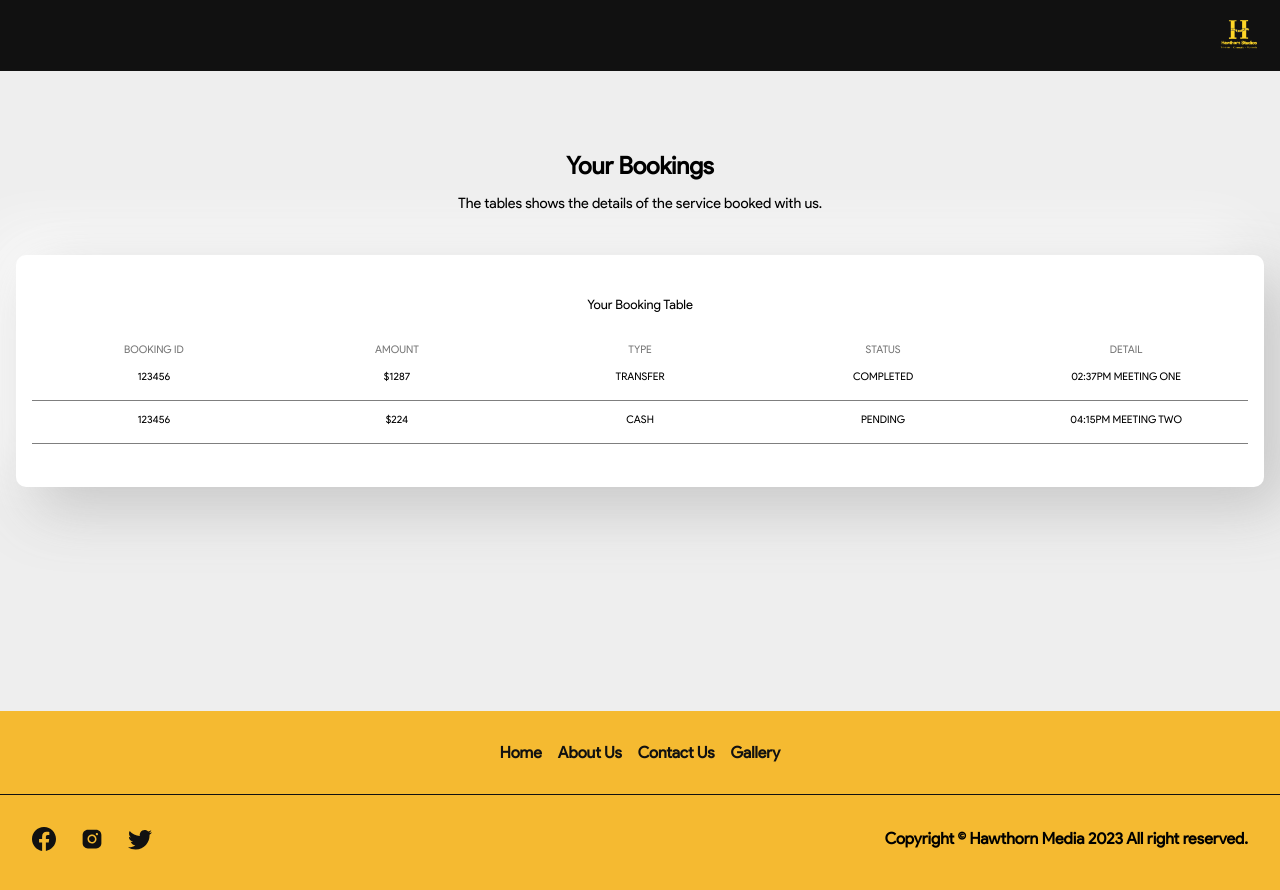
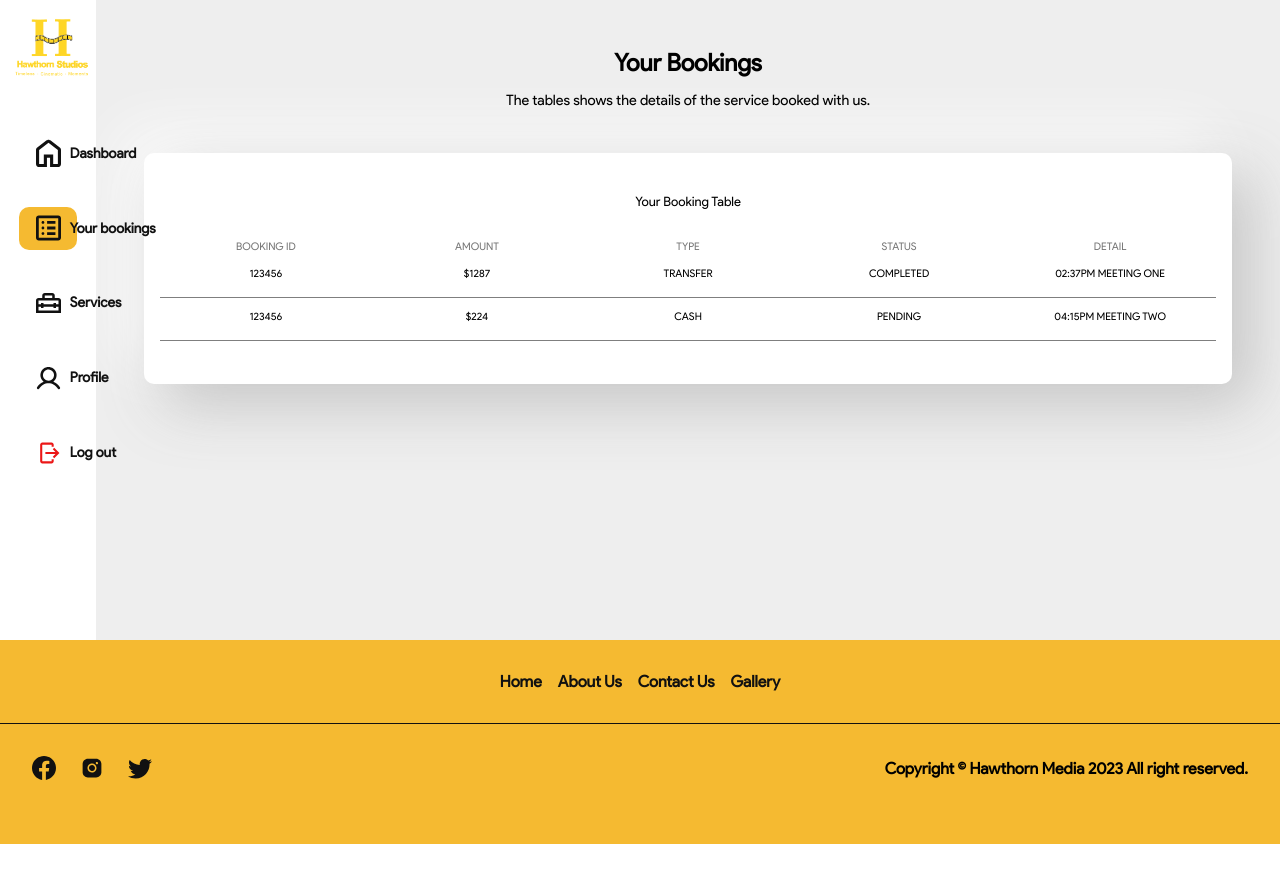
Before and after one commit to Eminence14/hawthorn-media, a React (Create React App) app: page /booking in a window 1280 px wide. Shown: the top 890 px of the page. After the commit the page ends 844 px from the top, so only its background shows below. Built offline with nearby package versions, Linux system fonts and the light colour scheme.

Commit message:
add tablet navbar

```diff
--- a/src/App.css
+++ b/src/App.css
@@ -1050,7 +1050,6 @@ label[for="remember"] input[type="checkbox"]:checked~span.custom::after {
 	gap: .5em;
 	font-weight: 700;
 	margin: 0 auto;
-	/* cursor: pointer; */
 }
 
 .acc_closer a:hover {
--- a/src/Tablet.css
+++ b/src/Tablet.css
@@ -42,6 +42,18 @@
         flex-direction: row;
         margin-left: auto;
         justify-content: end;
+    }
+
+    .navbar .authenticate a:nth-child(1):hover {
+        background-color: transparent;
+        color: var(--secondary);
+    }
+
+    .navbar .authenticate a:nth-child(2):hover {
+        color: var(--secondary);
+        border: 0px;
+        background-color: var(--primary);
+        text-decoration: none;
     }
 
     .mobile_nav>div ul a,
@@ -196,4 +208,134 @@
     /* CONTACT US ENDS HERE */
 
 
+
+    /* GALLERY BEGINS HERE */
+
+    /* GALLERY ENDS HERE */
+
+
+
+
+
+
+
+
+
+
+
+    /* ACCOUNT PAGES BEGINS HERE */
+
+    /* ACCOUNT NAVBAR BEGINS */
+
+
+    .acc_navbar {
+        background-color: white;
+        padding: 0;
+        position: relative;
+        justify-content: start;
+        align-items: start;
+    }
+
+    .acc_navbar .mobile_nav {
+        height: 100%;
+    }
+
+    .acc_navbar>.logo {
+        display: none;
+    }
+
+    .acc_navbar .logo {
+        width: 100px;
+        height: 100px;
+        object-fit: cover;
+    }
+
+    .acc_navbar .acc_closer {
+        position: relative;
+        background-color: white;
+        transform: translate(0);
+        width: 6em;
+        height: 100%;
+        border-radius: 0px;
+        justify-content: start;
+        align-items: center;
+    }
+
+    .acc_navbar .nav-titles {
+        visibility: hidden;
+        white-space: nowrap;
+        transform: translateX(-10vw);
+        background-color: var(--secondary);
+        padding: 1em;
+        border-radius: 5px;
+        opacity: 0;
+        transition: all 200ms;
+    }
+
+    .acc_closer a {
+        padding: 0.4em 0.6em;
+    }
+
+    .acc_navbar a:hover .nav-titles {
+        visibility: visible;
+        opacity: 1;
+        transform: translate(0);
+    }
+
+    .acc_closer a img {
+        width: 100%;
+        max-width: 25px;
+        height: 30px;
+        transform: translateX(7px);
+        margin-right: .5em;
+    }
+
+
+    /* ACCOUNT NAVBAR ENDS */
+
+
+
+
+
+
+
+
+
+    .tablet {
+        display: grid;
+        grid-template-areas:
+            'navbar main'
+            'footer footer'
+        ;
+        grid-template-columns: 6em 1fr;
+    }
+
+    .acc_navbar {
+        grid-area: navbar;
+    }
+
+    .tablet .dashboard,
+    .tablet .booking {
+        grid-area: main;
+        padding: 3em;
+    }
+
+    footer {
+        grid-area: footer;
+    }
+
+
+
+
+
+
+    .dash-cta a {
+        width: 200px;
+    }
+
+
+
+
+    /* ACCOUNT PAGES ENDS HERE */
+
 }
--- a/src/components/AccNavbar.js
+++ b/src/components/AccNavbar.js
@@ -40,27 +40,27 @@ const AccNavbar = () => {
                     <NavLink to='/dashboard'
                         style={({ isActive }) => ({ backgroundColor: isActive ? "#f5ba31" : "" })}>
                         <img src={DashImg} alt="" />
-                        Dashboard
+                        <span className='nav-titles'>Dashboard</span>
                     </NavLink>
                     <NavLink to='/booking'
                         style={({ isActive }) => ({ backgroundColor: isActive ? "#f5ba31" : "" })}>
                         <img src={BookImg} alt="" />
-                        Your bookings
+                        <span className='nav-titles'>Your bookings</span>
                     </NavLink>
                     <NavLink to='/service'
                         style={({ isActive }) => ({ backgroundColor: isActive ? "#f5ba31" : "" })}>
                         <img src={ServiceImg} alt="" />
-                        Services
+                        <span className='nav-titles'>Services</span>
                     </NavLink>
                     <NavLink to='/profile'
                         style={({ isActive }) => ({ backgroundColor: isActive ? "#f5ba31" : "" })}>
                         <img src={ProfImg} alt="" />
-                        Profile
+                        <span className='nav-titles'>Profile</span>
                     </NavLink>
                     <NavLink to='/'
                         style={({ isActive }) => ({ backgroundColor: isActive ? "#f5ba31" : "" })}>
                         <img src={LogImg} alt="" />
-                        Log out
+                        <span className='nav-titles'>Log out</span>
                     </NavLink>
                 </div>
             </nav>
--- a/src/components/Bookings.js
+++ b/src/components/Bookings.js
@@ -7,7 +7,7 @@ const Bookings = () => {
         window.scrollTo(0, 0)
     }, [])
     return (
-        <>
+        <div className="tablet">
             <AccNavbar />
             <div className="booking">
                 <h1>Your Bookings</h1>
@@ -47,7 +47,7 @@ const Bookings = () => {
 
             </div>
             <Footer />
-        </>
+        </div>
     );
 }
 
--- a/src/components/Dashboard.js
+++ b/src/components/Dashboard.js
@@ -12,8 +12,8 @@ const Dashboard = () => {
         window.scrollTo(0, 0)
     }, [])
     return (
-        <>
-            <AccNavbar />
+        <div className="tablet">
+            <AccNavbar className='tablet-nav' />
             <div className="dashboard">
                 <h1>Account Summary</h1>
                 <div className="dash-stats">
@@ -47,8 +47,8 @@ const Dashboard = () => {
                     <Link to='/booking'>Start Booking</Link>
                 </div>
             </div>
-            <Footer />
-        </>
+            <Footer className='' />
+        </div>
     );
 }
 
--- a/src/components/Profile.js
+++ b/src/components/Profile.js
@@ -22,7 +22,7 @@ const Profile = () => {
         e.preventDefault()
     }
     return (
-        <>
+        <div className="tablet">
             <AccNavbar />
             <div className="profile-container">
                 {
@@ -73,7 +73,7 @@ const Profile = () => {
                 }
             </div>
             <Footer />
-        </>
+        </div>
     )
 }
 
```
Also changed, not shown: src/components/Services.js (+4 -4 lines).
